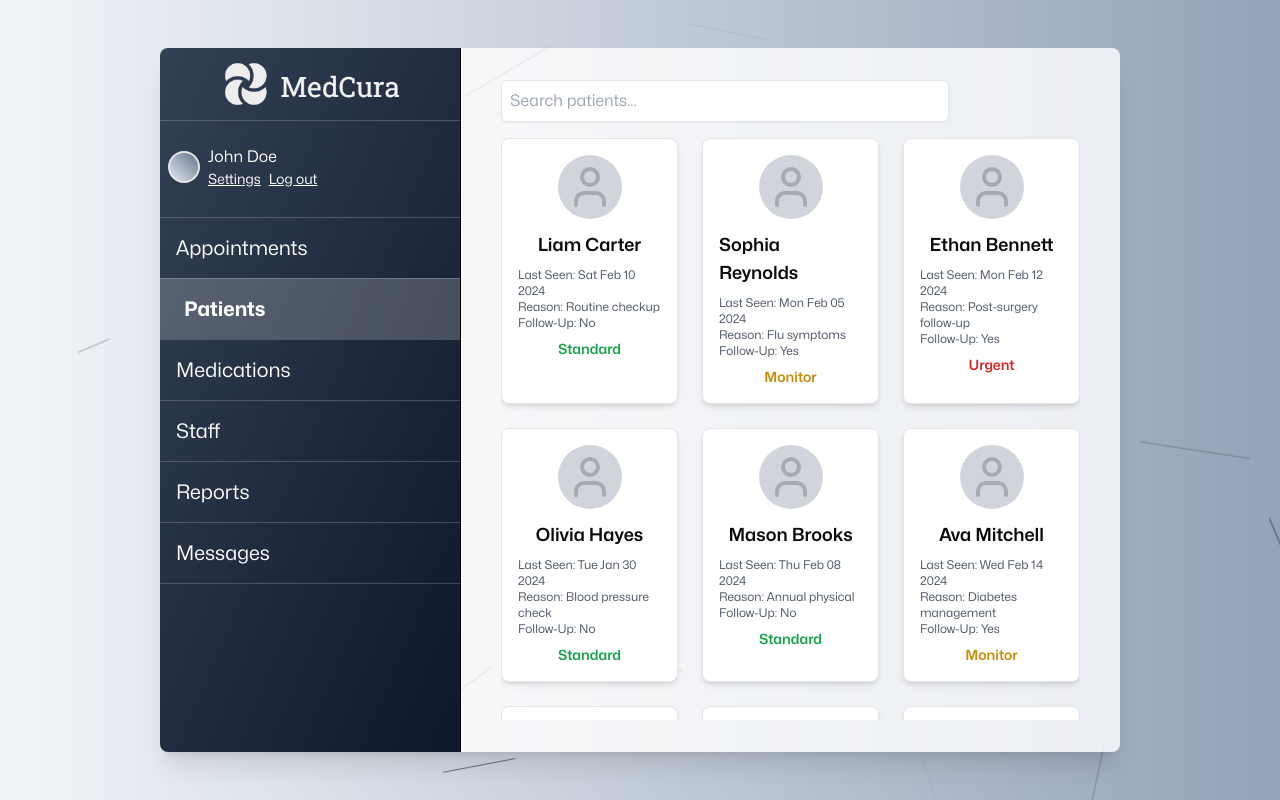
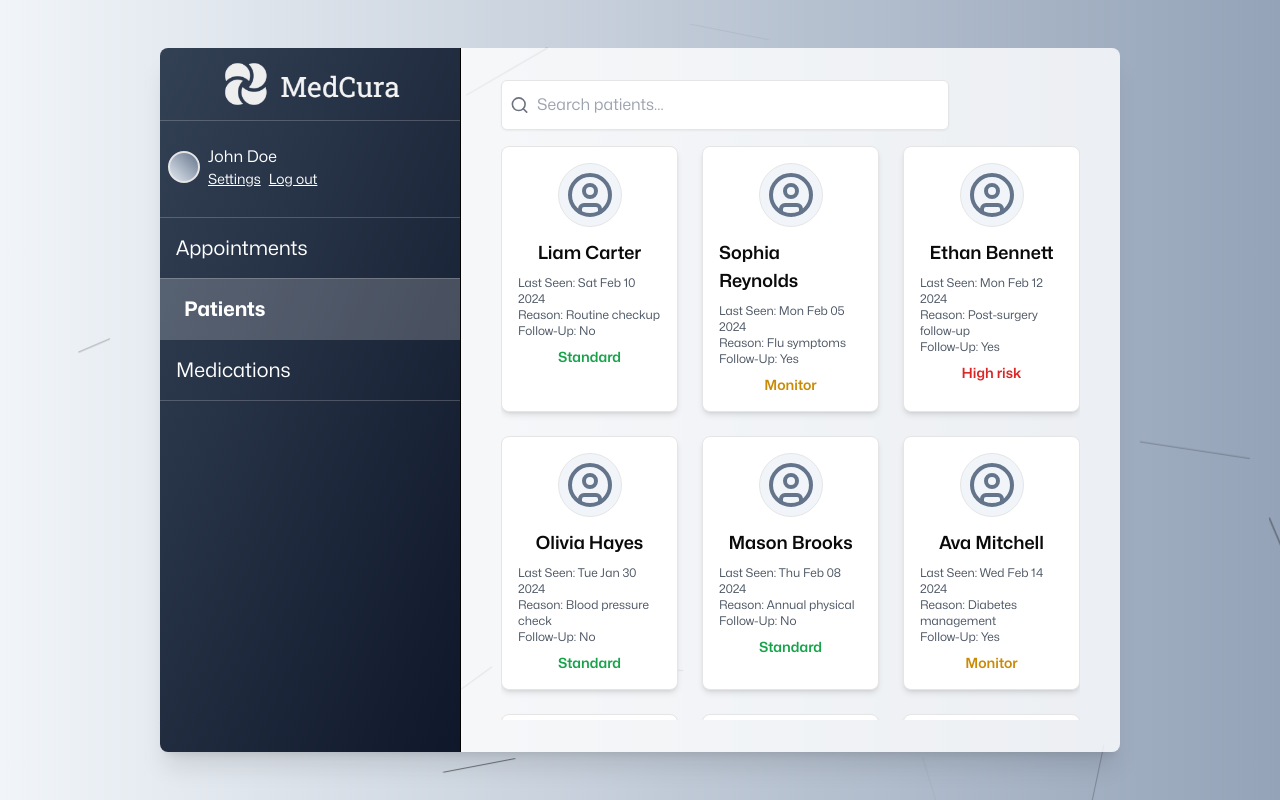
Before and after one commit to Ray-Hackshaw/medcura, a Next.js app: page /patients in a window 1280 px wide. Built offline with nearby package versions, Linux system fonts and the light colour scheme.

Commit message:
feat: menu changes, 404 page, change status to high risk from urgent

```diff
--- a/app/(signed-in)/medications/page.tsx
+++ b/app/(signed-in)/medications/page.tsx
@@ -4,7 +4,7 @@ import React, { useState } from "react";
 import { ColumnDef } from "@tanstack/react-table";
 import { DataTable } from "@/app/components/DataTable";
 import { cn } from "@/lib/utils";
-import { X } from "lucide-react";
+import { X, Search } from "lucide-react";
 
 interface Medication {
   id: number;
@@ -322,13 +322,16 @@ export default function MedicationsPage() {
 
   return (
     <div className="w-full mx-auto max-h-[100vh] bg-transparent pb-40 overflow-y-auto flex-1 flex flex-col gap-4 px-6">
+      <div className="flex items-center border rounded-md bg-white shadow-sm max-w-md w-full py-1 px-2">
+        <Search className="w-5 h-5 text-gray-500" />
         <input
           type="text"
           placeholder="Search medications..."
-        className="w-full max-w-md p-2 border rounded-md shadow-sm"
+          className="w-full p-2 outline-none"
           value={search}
           onChange={(e) => setSearch(e.target.value)}
         />
+      </div>
 
       <div className="flex gap-2 mt-2">
         {activeEffects.map((effect) => (
--- a/app/(signed-in)/patients/page.tsx
+++ b/app/(signed-in)/patients/page.tsx
@@ -1,7 +1,7 @@
 "use client";
 
 import { cn } from "@/app/lib/utils";
-import { User } from "lucide-react";
+import { CircleUser, Search } from "lucide-react";
 import Link from "next/link";
 import React, { useState } from "react";
 
@@ -11,7 +11,7 @@ interface Patient {
   lastSeenDate: Date;
   lastSeenReason: string;
   followUpScheduled: boolean;
-  careStatus: "standard" | "monitor" | "urgent";
+  careStatus: "standard" | "monitor" | "high risk";
 }
 
 export const patientList: Patient[] = [
@@ -37,7 +37,7 @@ export const patientList: Patient[] = [
     lastSeenDate: new Date("2024-02-12"),
     lastSeenReason: "Post-surgery follow-up",
     followUpScheduled: true,
-    careStatus: "urgent",
+    careStatus: "high risk",
   },
   {
     id: 4,
@@ -69,7 +69,7 @@ export const patientList: Patient[] = [
     lastSeenDate: new Date("2024-02-01"),
     lastSeenReason: "Neurology consult",
     followUpScheduled: true,
-    careStatus: "urgent",
+    careStatus: "high risk",
   },
   {
     id: 8,
@@ -101,7 +101,7 @@ export const patientList: Patient[] = [
     lastSeenDate: new Date("2024-02-07"),
     lastSeenReason: "Fracture follow-up",
     followUpScheduled: true,
-    careStatus: "urgent",
+    careStatus: "high risk",
   },
   {
     id: 12,
@@ -133,7 +133,7 @@ export const patientList: Patient[] = [
     lastSeenDate: new Date("2024-02-13"),
     lastSeenReason: "Work-related stress",
     followUpScheduled: true,
-    careStatus: "urgent",
+    careStatus: "high risk",
   },
   {
     id: 16,
@@ -149,7 +149,7 @@ export const patientList: Patient[] = [
     lastSeenDate: new Date("2024-02-10"),
     lastSeenReason: "Cardiac assessment",
     followUpScheduled: false,
-    careStatus: "urgent",
+    careStatus: "high risk",
   },
   {
     id: 18,
@@ -178,13 +178,16 @@ export default function PatientsPage() {
 
   return (
     <div className="w-full mx-auto max-h-[100vh] bg-transparent pb-40 overflow-y-auto flex-1 flex flex-col gap-4 px-6">
+      <div className="flex items-center border rounded-md bg-white shadow-sm max-w-md w-full py-1 px-2">
+        <Search className="w-5 h-5 text-gray-500" />
         <input
           type="text"
           placeholder="Search patients..."
-        className="w-full max-w-md p-2 border rounded-md shadow-sm"
+          className="w-full p-2 outline-none"
           value={search}
           onChange={(e) => setSearch(e.target.value)}
         />
+      </div>
       <div className="grid grid-cols-1 md:grid-cols-2 lg:grid-cols-3 gap-6 overflow-y-auto">
         {filteredPatients.map((patient) => (
           <Link
@@ -192,8 +195,8 @@ export default function PatientsPage() {
             href={`/patients/${patient.id}`}
             className="p-4 border rounded-lg shadow-md bg-white flex flex-col items-center"
           >
-            <div className="w-16 h-16 flex items-center justify-center relative bg-gray-300 rounded-full mb-3">
-              <User className="w-12 h-12 text-black/20" />
+            <div className="w-16 h-16 flex items-center justify-center relative bg-slate-100 border rounded-full mb-3">
+              <CircleUser className="w-12 h-12 text-slate-500" />
             </div>
             <h2 className="text-lg font-semibold">{patient.name}</h2>
             <div className="py-2">
@@ -211,7 +214,7 @@ export default function PatientsPage() {
             <p
               className={cn(
                 "text-sm font-semibold text-green-600",
-                patient.careStatus === "urgent" && "text-red-600",
+                patient.careStatus === "high risk" && "text-red-600",
                 patient.careStatus === "monitor" && "text-yellow-600"
               )}
             >
--- a/app/components/MobileSideMenu.tsx
+++ b/app/components/MobileSideMenu.tsx
@@ -13,9 +13,9 @@ const menuItems = [
   "Patients",
   "Medications",
   // "Billing",
-  "Staff",
-  "Reports",
-  "Messages",
+  // "Staff",
+  // "Reports",
+  // "Messages",
 ];
 
 export const MobileSideMenu = () => {
--- a/app/components/SideMenu.tsx
+++ b/app/components/SideMenu.tsx
@@ -9,9 +9,9 @@ const menuItems = [
   "Patients",
   "Medications",
   // "Billing",
-  "Staff",
-  "Reports",
-  "Messages",
+  // "Staff",s
+  // "Reports",s
+  // "Messages",s
 ];
 
 export const SideMenu = () => {
--- a/app/components/SignInForm.tsx
+++ b/app/components/SignInForm.tsx
@@ -72,7 +72,7 @@ export const SignInForm = () => {
           href="/dashboard"
           className="transition-all duration-100 hover:font-bold"
         >
-          Contact an admin
+          Take a peek
         </Link>
       </div>
     </div>
--- /dev/null
+++ b/app/not-found.tsx
@@ -0,0 +1,23 @@
+import Link from "next/link";
+
+export default function NotFound() {
+  return (
+    <div className="min-h-screen flex flex-col items-center justify-center text-center p-6">
+      <h1 className="text-5xl font-bold py-2">404</h1>
+      <div className="text-lg text-gray-500 py-4">
+        <p className="mb-6">
+          The page could not be found. Maybe I am still building it?
+        </p>
+        <p>
+          Or maybe you&apos;re just <span className="font-bold">lost?</span>
+        </p>
+      </div>
+      <Link
+        href="/"
+        className="px-6 py-3 text-white bg-gradient-to-tr rounded-lg shadow-md from-slate-600 to-slate-900 transition"
+      >
+        Go home
+      </Link>
+    </div>
+  );
+}
--- a/app/page.tsx
+++ b/app/page.tsx
@@ -1,9 +1,19 @@
+import Image from "next/image";
 import { SignInForm } from "./components/SignInForm";
+import Link from "next/link";
 
 export default function Home() {
   return (
     <div className="min-h-screen relative flex flex-col md:flex-row items-center justify-center">
       <SignInForm />
+      <Link
+        href="https://www.github.com/Ray-Hackshaw"
+        target="_blank"
+        className="absolute bottom-0 flex gap-2 items-center text-black z-[7] hover:bg-slate-400/80 hover:text-white hover:font-bold rounded-md transition-all duration-300 hover:p-2"
+      >
+        <Image alt="Github Logo" src="/github.svg" width="20" height="20" />
+        <p>Ray Hackshaw</p>
+      </Link>
     </div>
   );
 }
```
Also changed, not shown: public/github.svg (added). Lines whose indentation alone changed are shown as unchanged.
